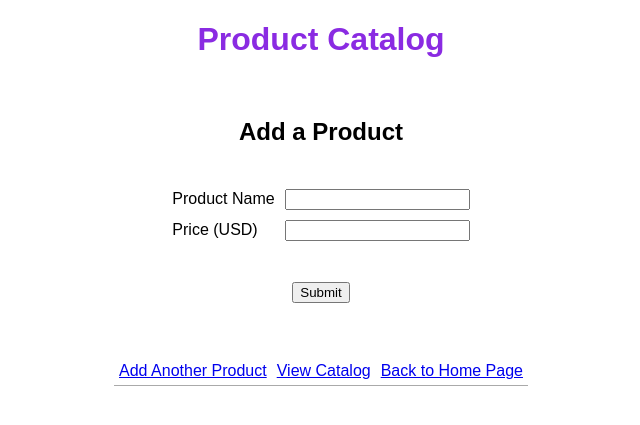
After one commit to karlissepper/pilveteenused, a PHP site: page /insert.php in a window 1280 px wide. The commit adds this page. Shown: the top 425 px of the page, without its empty margins (319-959 px from the left). Run offline with PHP 8.4, Linux system fonts and the light colour scheme.

Commit message:
Add files via upload

```diff
--- /dev/null
+++ b/css/style.css
@@ -0,0 +1,57 @@
+.center-align {
+	text-align: center;
+}
+
+.left-align {
+	text-align: left;
+}
+
+h1 {
+	color:blueviolet;
+	font-family: Arial, Verdana, Helvetica, sans-serif;
+}
+
+h2 {
+	font-family: Arial, Verdana, Helvetica, sans-serif;
+}
+
+ul {
+	display: inline-block;
+	font-family: Arial, Verdana, Helvetica, sans-serif;
+}
+
+label {
+	display: inline-block;
+	font-family: Arial, Verdana, Helvetica, sans-serif;
+}
+
+input {
+	display: inline-block;
+	font-family: Arial, Verdana, Helvetica, sans-serif;
+}
+
+table {
+	border-collapse: collapse;
+	border-spacing: 0;
+	margin-right: auto;
+	margin-left: auto;
+}
+
+td,
+th {
+	padding: 5px;
+	border-bottom: 1px solid #aaa;
+	text-align: left;
+	font-family: Arial, Verdana, Helvetica, sans-serif;
+}
+
+td.no-border,
+th.no-border {
+	padding: 5px;
+	text-align: left;
+	border-right:none;
+	border-left:none;
+	border-bottom:none;
+	border-top:none;
+	font-family: Arial, Verdana, Helvetica, sans-serif;
+}
--- /dev/null
+++ b/database/schema.sql
@@ -0,0 +1 @@
+CREATE TABLE Products ( id INT NOT NULL AUTO_INCREMENT PRIMARY KEY, ProductName VARCHAR(50) NOT NULL, Price DOUBLE NOT NULL );
--- /dev/null
+++ b/insert.php
@@ -0,0 +1,84 @@
+<?php require "templates/header.php"; ?>
+
+<div class="center-align">
+
+    <?php
+
+    if (isset($_POST['submit'])) {
+        require "database/config.php";
+
+        //Establish the connection
+        $conn = mysqli_init();
+        mysqli_ssl_set($conn,NULL,NULL,$sslcert,NULL,NULL);
+        if(!mysqli_real_connect($conn, $host, $username, $password, $db_name, 3306, MYSQLI_CLIENT_SSL)){
+            die('Failed to connect to MySQL: '.mysqli_connect_error());
+        }
+
+        $res = mysqli_query($conn, "SHOW TABLES LIKE 'Products'");
+
+        if (mysqli_num_rows($res) <= 0) {
+            //Create table if it does not exist
+            $sql = file_get_contents("database/schema.sql");
+            if(!mysqli_query($conn, $sql)){
+                die('Table Creation Failed');
+            }
+        }
+
+        // Insert data from form
+        $ProductName = $_POST['ProductName'];
+        $Price = $_POST['Price'];
+
+        if ($stmt = mysqli_prepare($conn, "INSERT INTO Products (ProductName, Price) VALUES (?, ?)")) {
+            mysqli_stmt_bind_param($stmt, 'sd', $ProductName, $Price);
+            mysqli_stmt_execute($stmt);
+            if (mysqli_stmt_affected_rows($stmt) == 0) {
+                echo "<h2>Catalog update failed.</h2>";
+            }
+            else {
+                echo "<h2>Product \"$ProductName\" has been successfully added.</h2>";
+            }
+            mysqli_stmt_close($stmt);
+
+        }
+
+        //Close the connection
+        mysqli_close($conn);
+
+    } else {
+
+    ?>
+
+    <h2>Add a Product</h2>
+    <br>
+
+    <form method="post" action = "<?php echo htmlspecialchars($_SERVER["PHP_SELF"]); ?>">
+        <table>
+            <tr>
+                <td class="no-border"> <label for="ProductName">Product Name</label> </td>
+                <td class="no-border"> <input type="text" name="ProductName" id="ProductName"> </td>
+            </tr>
+            <tr>
+                <td class="no-border"> <label for="Price">Price (USD)</label> </td>
+                <td class="no-border"> <input type="text" name="Price" id="Price"> </td>
+            </tr>
+        </table>
+        <br><br>
+        <input type="submit" name="submit" value="Submit">
+    </form>
+
+    <?php
+        }
+    ?>
+
+    <br> <br> <br>
+    <table>
+        <tr>
+            <td> <a href="insert.php">Add Another Product</a> </td>
+            <td> <a href="read.php">View Catalog</a> </td>
+            <td> <a href="index.php">Back to Home Page</a> </td>
+        </tr>
+    </table>
+
+</div>
+
+<?php require "templates/footer.php"; ?>
--- /dev/null
+++ b/templates/footer.php
@@ -0,0 +1,3 @@
+</body>
+
+</html>
--- /dev/null
+++ b/templates/header.php
@@ -0,0 +1,15 @@
+<!doctype html>
+<html lang="en">
+
+<head>
+	<meta charset="utf-8">
+	<meta http-equiv="x-ua-compatible" content="ie=edge">
+	<meta name="viewport" content="width=device-width, initial-scale=1">
+	<title>Product Catalog</title>
+	<link rel="stylesheet" href="css/style.css">
+</head>
+<body>
+	<div class="center-align">
+		<h1>Product Catalog</h1>
+		<br>
+	</div>
```
Also changed, not shown: database/config.php (added, +9 -0 lines), delete.php (added, +79 -0 lines), index.php (+12 -24 lines), read.php (added, +57 -0 lines), update.php (added, +80 -0 lines), LICENSE.md (added), README.md, 1 other file.
